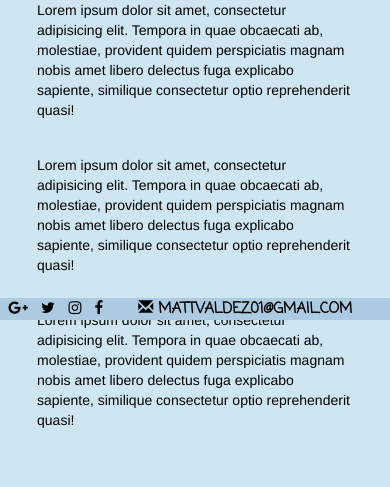
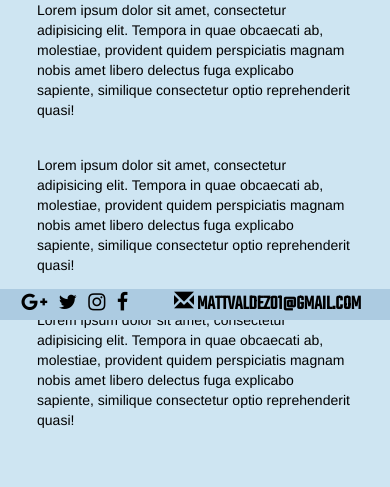
Before and after one commit to mattv01/mattv01.github.io, a PHP site: page /index.html in a window 390 px wide. Shown: the part 524-1011 px from the top of the page. Run offline with PHP 8.4, Linux system fonts and the light colour scheme.

Commit message:
changing font size and padding for bottom navbar

```diff
--- a/css/personal_site.css
+++ b/css/personal_site.css
@@ -151,11 +151,11 @@ a.btn.btn-primary:hover{
 }
 
 .page-footer p{
-	font-family: 'Coming Soon', cursive;
+	font-family: 'Teko', sans-serif;
 	text-transform: uppercase;
 	font-weight: bold;
 	display: inline;
-	font-size: 15px;
+	font-size: 20px;
 	text-align: center;
 }
 
@@ -165,6 +165,10 @@ a.btn.btn-primary:hover{
 
 .row p{
 	color: black;
+}
+
+.col-sm-6 {
+	padding-left: 28px;
 }
 
 
```
